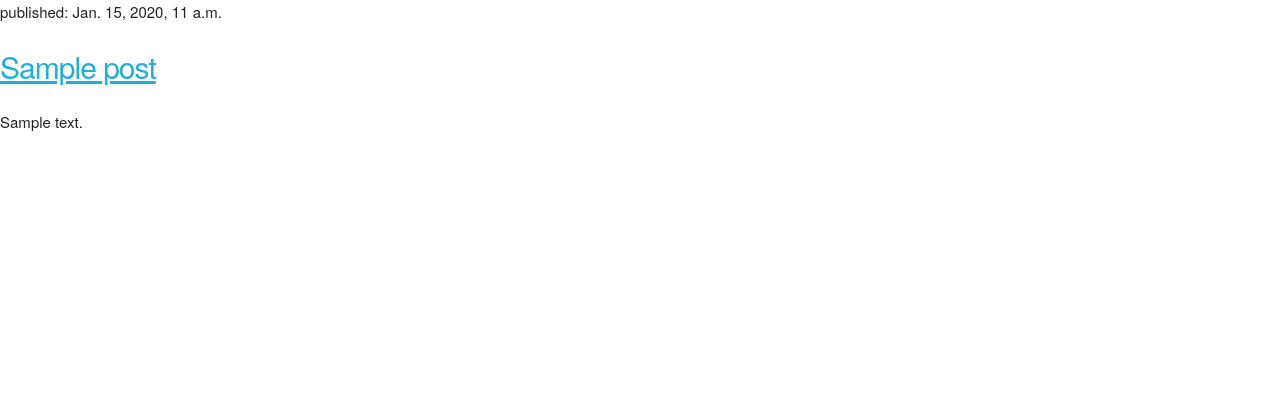
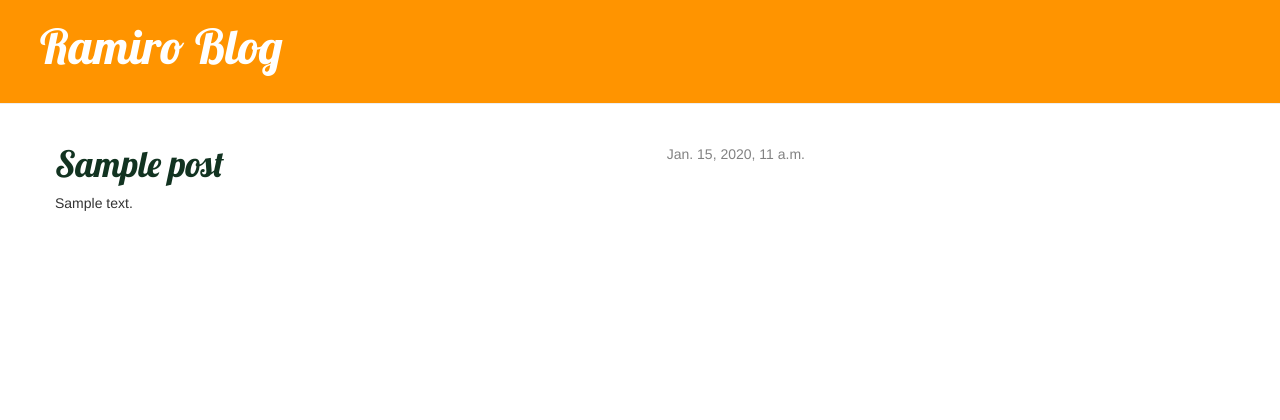
Before and after one commit to rsanchezbalo/my-blog, a Django app: template blog/templates/blog/post_list.html in a window 1280 px wide. Shown: the top 420 px of the page. Before the commit the page ends 131 px from the top, so only its background shows below. Run offline with Django 3.2, Linux system fonts and the light colour scheme; the template is opened without the code that fills it: values that come from a table or form of the project are taken from there, others are empty; tables that the repository leaves empty hold one stand-in row (values such as "Sample post"); some libraries are stand-ins or nearby versions.

Commit message:
add post details

```diff
--- /dev/null
+++ b/blog/static/css/blog.css
@@ -0,0 +1,55 @@
+body {
+  margin: 0;
+  width: 100%;
+}
+html {
+  margin: -20px 0 0 0;
+}
+
+.page-header {
+    background-color: #ff9400;
+    margin-top: 0;
+    padding: 20px 20px 20px 40px;
+}
+
+.page-header h1, .page-header h1 a, .page-header h1 a:visited, .page-header h1 a:active {
+    color: #ffffff;
+    font-size: 36pt;
+    text-decoration: none;
+}
+
+.content {
+    margin-left: 40px;
+}
+
+h1, h2, h3, h4 {
+    font-family: 'Lobster', cursive;
+}
+
+.date {
+    float: right;
+    color: #828282;
+}
+
+.save {
+    float: right;
+}
+
+.post-form textarea, .post-form input {
+    width: 100%;
+}
+
+.top-menu, .top-menu:hover, .top-menu:visited {
+    color: #ffffff;
+    float: right;
+    font-size: 26pt;
+    margin-right: 20px;
+}
+
+.post {
+    margin-bottom: 70px;
+}
+
+.post h1 a, .post h1 a:visited {
+    color: #123321;
+}
--- /dev/null
+++ b/blog/templates/blog/base.html
@@ -0,0 +1,25 @@
+{% load staticfiles %}
+
+<html lang="en">
+<head>
+  <meta charset="UTF-8">
+  <title>Ramiro Blog</title>
+  <link rel="stylesheet" href="//maxcdn.bootstrapcdn.com/bootstrap/3.2.0/css/bootstrap.min.css">
+  <link rel="stylesheet" href="//maxcdn.bootstrapcdn.com/bootstrap/3.2.0/css/bootstrap-theme.min.css">
+  <link rel="stylesheet" href="{% static 'css/blog.css' %}">
+  <link href="http://fonts.googleapis.com/css?family=Lobster&subset=latin,latin-ext" rel="stylesheet" type="text/css">
+
+</head>
+<body>
+    <div class="page-header">
+        <h1><a href="/">Ramiro Blog</a></h1>
+    </div>
+    <div class="content container">
+        <div class="row">
+            <div class="col-md-8">
+            {% block content %}
+            {% endblock %}
+            </div>
+        </div>
+    </div>
+</body>
--- a/blog/templates/blog/post_list.html
+++ b/blog/templates/blog/post_list.html
@@ -1,18 +1,13 @@
-<!DOCTYPE html>
-<html lang="en">
-<head>
-  <meta charset="UTF-8">
-  <title>Ramiro Blog</title>
-  <link rel="stylesheet" href="css/skeleton.css">
-  <link rel="stylesheet" href="css/normalize.css">
-</head>
-<body>
-  {% for post in posts %}
-      <div>
-          <p>published: {{ post.published_date }}</p>
-          <h1><a href="">{{ post.title }}</a></h1>
-          <p>{{ post.text|linebreaks }}</p>
-      </div>
-  {% endfor %}
-</body>
-</html>
+{% extends 'blog/base.html' %}
+
+{% block content %}
+    {% for post in posts %}
+        <div class="post">
+            <div class="date">
+                {{ post.published_date }}
+            </div>
+            <h1><a href="{% url 'post_detail' pk=post.pk %}">{{ post.title }}</a></h1>
+            <p>{{ post.text|linebreaks }}</p>
+        </div>
+    {% endfor %}
+{% endblock %}
--- a/blog/urls.py
+++ b/blog/urls.py
@@ -3,4 +3,5 @@ from . import views
 
 urlpatterns = [
     url(r'^$', views.post_list, name='post_list'),
+    url(r'^post/(?P<pk>[0-9]+)/$', views.post_detail, name='post_detail'),
 ]
--- a/blog/views.py
+++ b/blog/views.py
@@ -5,3 +5,9 @@ from .models import Post
 def post_list(request):
     posts = Post.objects.filter(published_date__lte=timezone.now()).order_by('published_date')
     return render(request, 'blog/post_list.html', {'posts': posts})
+
+from django.shortcuts import render, get_object_or_404
+
+def post_detail(request, pk):
+    post = get_object_or_404(Post, pk=pk)
+    return render(request, 'blog/post_detail.html', {'post': post})
```
Also changed, not shown: blog/templates/blog/post_detail.html (added, +13 -0 lines), blog/static/images/favicon.png (added).
